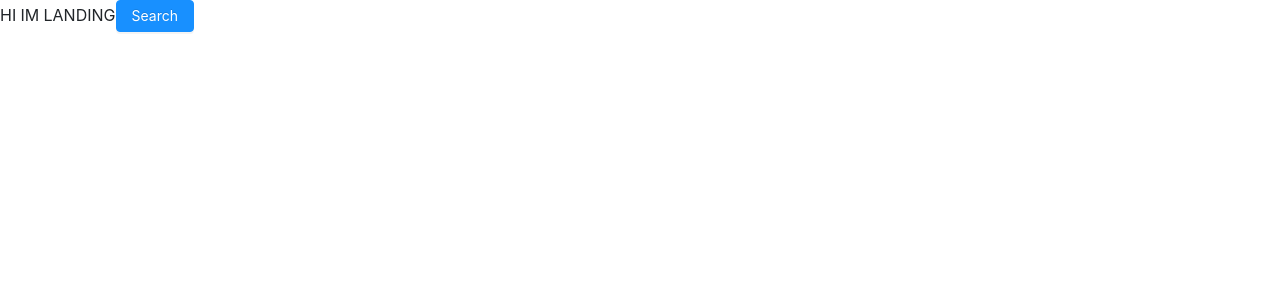
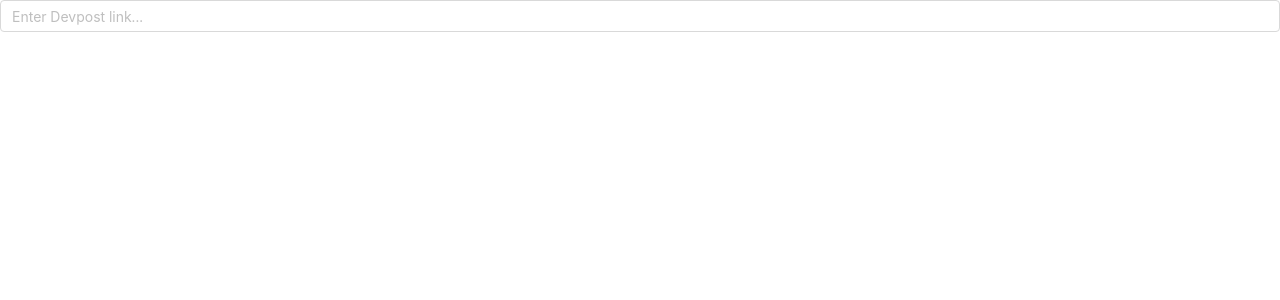
Before and after one commit to willshiao/CheaterBeater, a React (Create React App) app in the folder frontend/: page / in a window 1280 px wide. Shown: the top 300 px of the page. Built offline with nearby package versions, Linux system fonts and the light colour scheme.

Commit message:
Fix sass errors

```diff
--- a/frontend/package.json
+++ b/frontend/package.json
@@ -12,6 +12,7 @@
     "customize-cra": "^0.9.1",
     "less": "^3.11.1",
     "less-loader": "^5.0.0",
+    "node-sass": "^4.13.1",
     "react": "^16.13.1",
     "react-app-rewired": "^2.1.5",
     "react-dom": "^16.13.1",
--- a/frontend/src/components/Landing/Landing.js
+++ b/frontend/src/components/Landing/Landing.js
@@ -1,13 +1,12 @@
 import React, { Component } from 'react';
-import './Landing.css';
-import { Button } from 'antd';
+import './Landing.scss';
+import Search from './Search/Search';
 
 class Landing extends Component {
   render() {
     return (
       <div className="Landing">
-        HI IM LANDING
-        <Button type="primary">Search</Button>
+        <Search />
       </div>
     )
   }
--- a/frontend/src/components/Landing/Search/Search.js
+++ b/frontend/src/components/Landing/Search/Search.js
@@ -9,6 +9,9 @@ class Search extends Component {
 
   handleSubmit = e => {
     e.preventDefault();
+
+    const devpostUrl = e.target.devpostUrl.value;
+    alert("Got url", devpostUrl);
   }
 
   render() {
```
Also changed, not shown: 1 other file (tests, documents, lock files or other folders).
